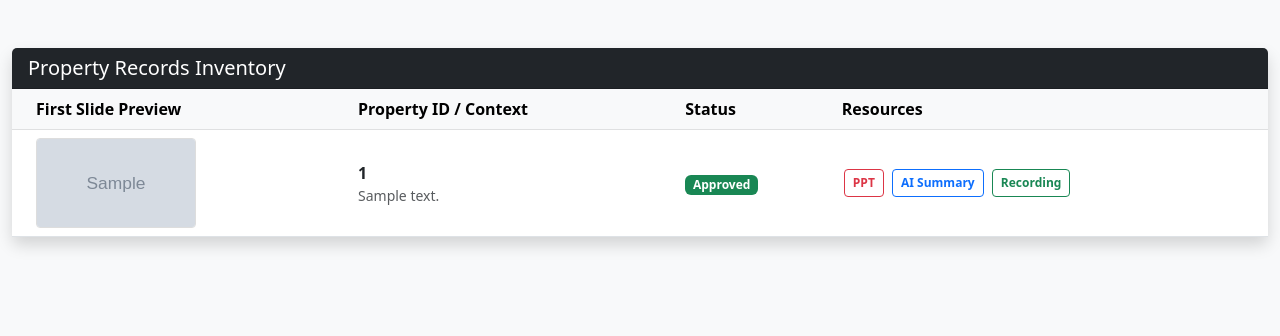
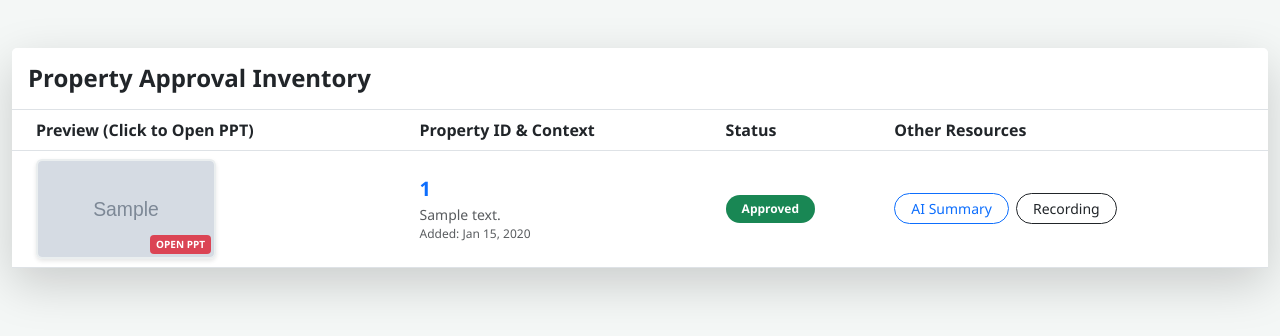
Before and after one commit to rhcp1304/property-approval-dashboard, a Django app: page /dashboard/ in a window 1280 px wide. Shown: the top 336 px of the page. Run offline with Django 5.2, Linux system fonts and the light colour scheme; tables that the repository leaves empty hold one stand-in row (values such as "Sample post"); grey boxes marked "Sample" are stand-in pictures.

Commit message:
update ui

```diff
--- a/property/templates/property/dashboard.html
+++ b/property/templates/property/dashboard.html
@@ -5,82 +5,115 @@
     <title>Property Approval Dashboard</title>
     <link href="https://cdn.jsdelivr.net/npm/bootstrap@5.3.0/dist/css/bootstrap.min.css" rel="stylesheet">
     <style>
+        body { background-color: #f4f7f6; font-family: 'Segoe UI', Tahoma, Geneva, Verdana, sans-serif; }
+        .slide-container {
+            position: relative;
+            width: 180px;
+            transition: transform 0.2s;
+        }
+        .slide-container:hover {
+            transform: scale(1.03);
+            cursor: pointer;
+        }
         .slide-preview {
-            width: 160px;
-            height: 90px;
+            width: 100%;
+            height: 100px;
             object-fit: cover;
+            border-radius: 6px;
+            border: 2px solid #eaeeef;
+            box-shadow: 0 2px 4px rgba(0,0,0,0.1);
+        }
+        .ppt-overlay-hint {
+            position: absolute;
+            bottom: 5px;
+            right: 5px;
+            background: rgba(220, 53, 69, 0.9);
+            color: white;
+            font-size: 10px;
+            padding: 2px 6px;
             border-radius: 4px;
-            border: 1px solid #ddd;
-            display: block;
+            font-weight: bold;
         }
-        .link-btn {
-            font-size: 0.75rem;
-            font-weight: 600;
-            margin: 2px;
-        }
+        .table thead { background-color: #212529; color: white; }
+        .badge-hold { background-color: #6c757d; color: white; }
+        .badge-conditional { background-color: #17a2b8; color: white; }
     </style>
 </head>
-<body class="bg-light">
+<body>
 
 <div class="container-fluid py-5">
-    <div class="card shadow border-0">
-        <div class="card-header bg-dark text-white">
-            <h5 class="mb-0">Property Records Inventory</h5>
+    <div class="card shadow-lg border-0">
+        <div class="card-header bg-white py-3 border-bottom">
+            <h4 class="mb-0 fw-bold text-dark">Property Approval Inventory</h4>
         </div>
         <div class="card-body p-0">
             <div class="table-responsive">
                 <table class="table table-hover align-middle mb-0">
-                    <thead class="table-light">
+                    <thead>
                         <tr>
-                            <th class="ps-4">First Slide Preview</th>
-                            <th>Property ID / Context</th>
+                            <th class="ps-4">Preview (Click to Open PPT)</th>
+                            <th>Property ID & Context</th>
                             <th>Status</th>
-                            <th>Resources</th>
+                            <th>Other Resources</th>
                         </tr>
                     </thead>
                     <tbody>
                         {% for property in properties %}
                         <tr>
                             <td class="ps-4">
-                                {% if property.first_slide_image_url %}
-                                    <img src="{{ property.first_slide_image_url }}" class="slide-preview" alt="Slide Thumbnail">
+                                {% if property.ppt_link %}
+                                    <a href="{{ property.ppt_link }}" target="_blank" class="text-decoration-none">
+                                        <div class="slide-container">
+                                            {% if property.first_slide_image_url %}
+                                                <img src="{{ property.first_slide_image_url }}" class="slide-preview" alt="PPT Preview">
+                                            {% else %}
+                                                <div class="slide-preview bg-secondary d-flex align-items-center justify-content-center text-white small text-center px-2">No Slide Image</div>
+                                            {% endif %}
+                                            <span class="ppt-overlay-hint">OPEN PPT</span>
+                                        </div>
+                                    </a>
                                 {% else %}
-                                    <div class="slide-preview bg-secondary d-flex align-items-center justify-content-center text-white small">No Preview</div>
+                                    <div class="slide-preview bg-light border d-flex align-items-center justify-content-center text-muted small">No PPT Link</div>
                                 {% endif %}
                             </td>
 
                             <td>
-                                <div class="fw-bold">{{ property.property_id|default:"N/A" }}</div>
-                                <div class="text-muted small">{{ property.presentation_date_context }}</div>
+                                <div class="fs-5 fw-bold text-primary">{{ property.property_id|default:"(No ID)" }}</div>
+                                <div class="text-muted small fw-medium">{{ property.presentation_date_context }}</div>
+                                <div class="text-muted" style="font-size: 0.75rem;">Added: {{ property.created_at|date:"M d, Y" }}</div>
                             </td>
 
                             <td>
-                                <span class="badge
-                                    {% if property.status == 'Approved' %}bg-success
-                                    {% elif property.status == 'pending' %}bg-warning text-dark
-                                    {% elif property.status == 'Dropped/Rejected' %}bg-danger
-                                    {% else %}bg-info text-dark{% endif %}">
-                                    {{ property.status }}
-                                </span>
+                                {% if property.status == 'Approved' %}
+                                    <span class="badge rounded-pill bg-success px-3 py-2">Approved</span>
+                                {% elif property.status == 'pending' %}
+                                    <span class="badge rounded-pill bg-warning text-dark px-3 py-2">Pending</span>
+                                {% elif property.status == 'Dropped/Rejected' %}
+                                    <span class="badge rounded-pill bg-danger px-3 py-2">Dropped</span>
+                                {% elif property.status == 'Conditionally Approved' %}
+                                    <span class="badge rounded-pill badge-conditional px-3 py-2">Cond. Approved</span>
+                                {% elif property.status == 'Hold' %}
+                                    <span class="badge rounded-pill badge-hold px-3 py-2">On Hold</span>
+                                {% else %}
+                                    <span class="badge rounded-pill bg-secondary px-3 py-2">{{ property.status }}</span>
+                                {% endif %}
                             </td>
 
                             <td>
-                                {% if property.ppt_link %}
-                                    <a href="{{ property.ppt_link }}" target="_blank" class="btn btn-sm btn-outline-danger link-btn">PPT</a>
-                                {% endif %}
+                                <div class="btn-group gap-2">
+                                    {% if property.ai_summary_link %}
+                                        <a href="{{ property.ai_summary_link }}" target="_blank" class="btn btn-sm btn-outline-primary rounded-pill px-3">AI Summary</a>
+                                    {% endif %}
 
-                                {% if property.ai_summary_link %}
-                                    <a href="{{ property.ai_summary_link }}" target="_blank" class="btn btn-sm btn-outline-primary link-btn">AI Summary</a>
-                                {% endif %}
-
-                                {% if property.recording_link %}
-                                    <a href="{{ property.recording_link }}" target="_blank" class="btn btn-sm btn-outline-success link-btn">Recording</a>
-                                {% endif %}
+                                    {% if property.recording_link %}
+                                        <a href="{{ property.recording_link }}" target="_blank" class="btn btn-sm btn-outline-dark rounded-pill px-3">Recording</a>
+                                    {% endif %}
+                                </div>
                             </td>
                         </tr>
                         {% empty %}
                         <tr>
-                            <td colspan="4" class="text-center py-5">No records found.</td>
+                            <td colspan="4" class="text-center py-5 text-muted">No property records available.</td>
                         </tr>
                         {% endfor %}
                     </tbody>
```
